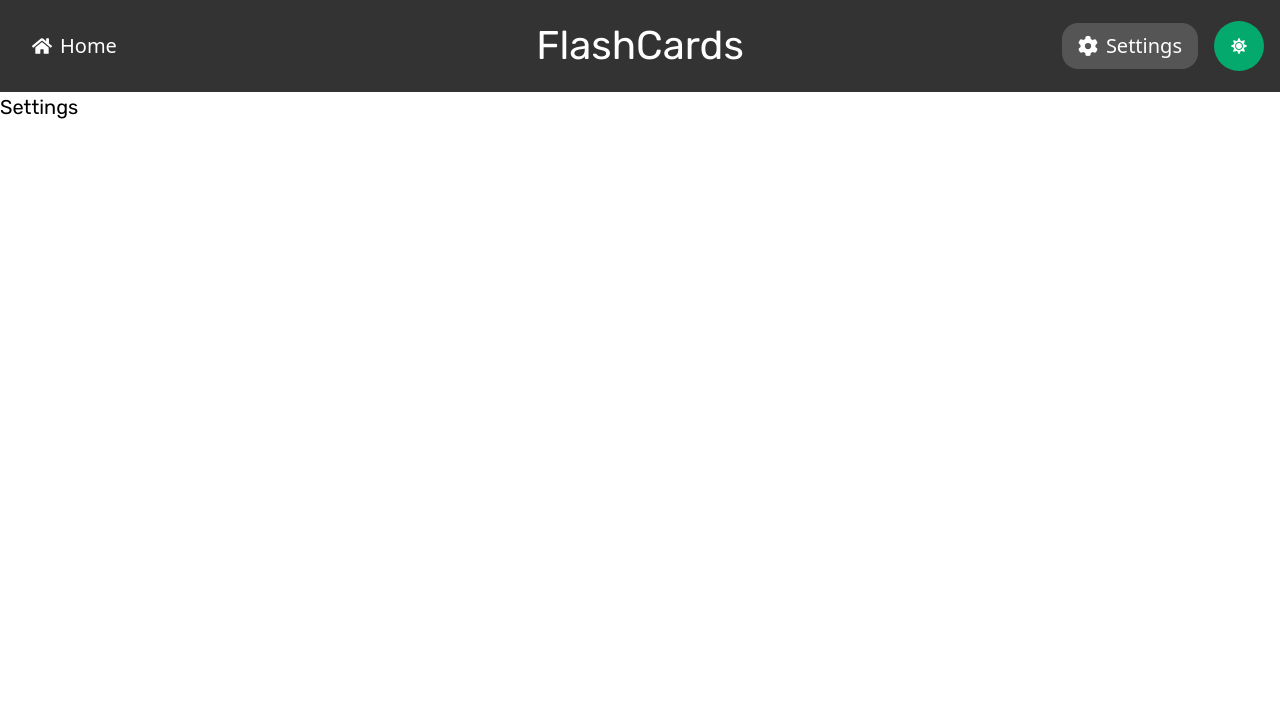
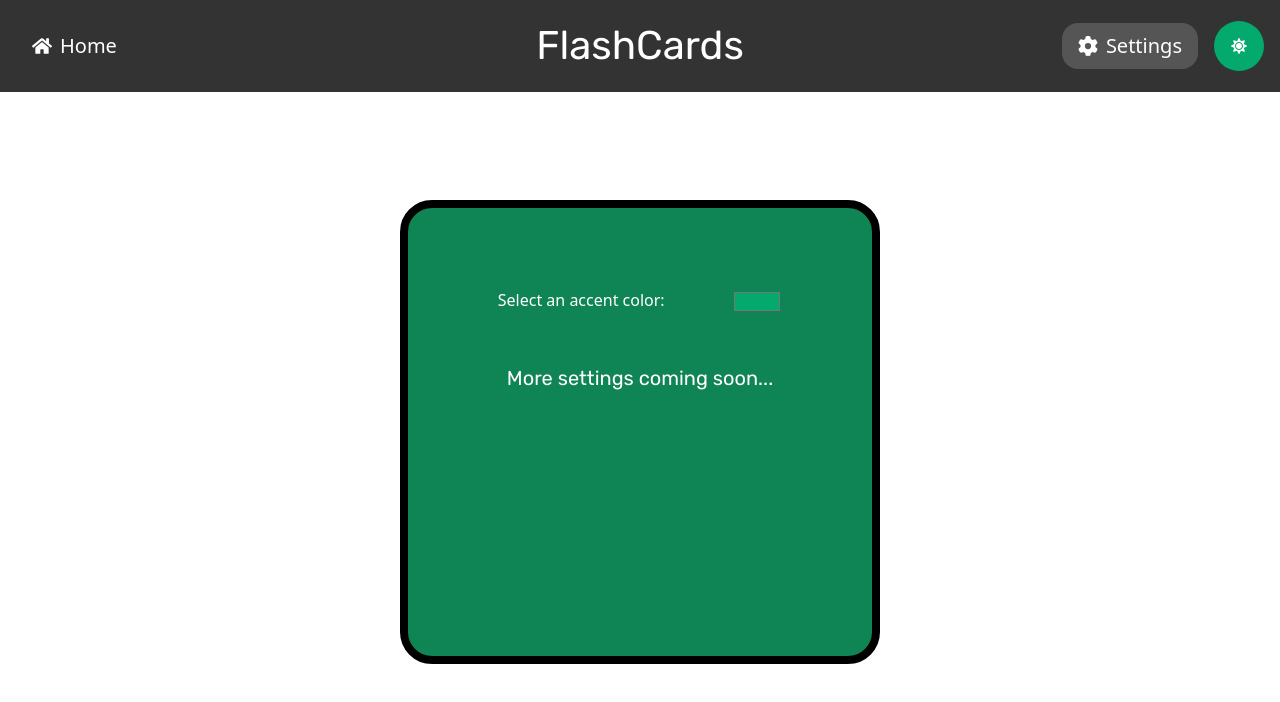
Before and after one commit to SamB221/FastFlashCards, a React (Vite) app: page /settings in a window 1280 px wide. Shown: the top 702 px of the page. Built offline with nearby package versions, Linux system fonts and the light colour scheme.

Commit message:
Added color picker to settings

```diff
--- a/package.json
+++ b/package.json
@@ -13,6 +13,7 @@
   "dependencies": {
     "@tailwindcss/vite": "^4.0.17",
     "canvas-confetti": "^1.9.3",
+    "color": "^5.0.0",
     "openai": "^5.7.0",
     "react": "^19.0.0",
     "react-dom": "^19.0.0",
--- a/src/pages/SettingsPage.jsx
+++ b/src/pages/SettingsPage.jsx
@@ -1,9 +1,38 @@
 import React from 'react';
+import Color from 'color';
 
 const SettingsPage = () => {
-  return (
-    <p>Settings</p>
-  );
+    var root = document.querySelector(':root');
+    var rs = getComputedStyle(root);
+    var darkMode = document.querySelector('.darkmode');
+
+    function setColor(e) {
+        e.preventDefault();
+        const color = document.getElementById('accentColor').value;
+        const secondColor = Color(color).darken(0.2).hex();
+        const thirdColor = Color(color).darken(0.4).hex();
+        root.style.setProperty('--primary', color);
+        root.style.setProperty('--secondary', secondColor);
+        root.style.setProperty('--ternary', thirdColor);
+        if (darkMode) {
+            darkMode.style.setProperty('--primary', color);
+            darkMode.style.setProperty('--secondary', secondColor);
+            darkMode.style.setProperty('--ternary', thirdColor);
+        }
+    }
+
+    return (
+        <div className="middleBox">
+            <div className="flex pad5">
+                <label htmlFor="accentColor">Select an accent color:</label>
+                <input type="color"
+                    id="accentColor" name="favcolor"
+                    defaultValue={rs.getPropertyValue('--primary')}
+                    onChange={setColor} />
+                <p>More settings coming soon...</p>
+            </div>
+        </div>
+    );
 };
 
 export default SettingsPage;
```
Also changed, not shown: 1 other file (tests, documents, lock files or other folders).
